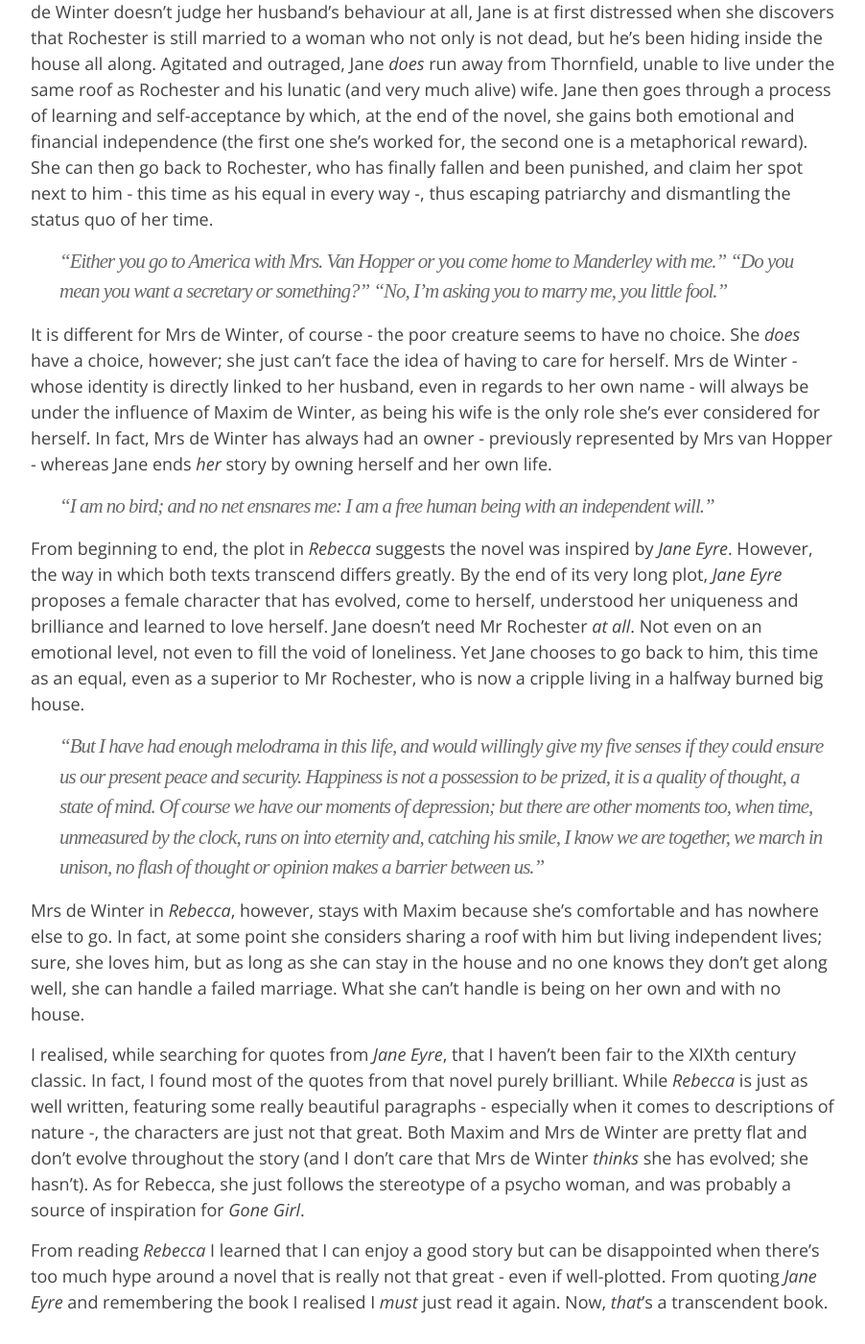
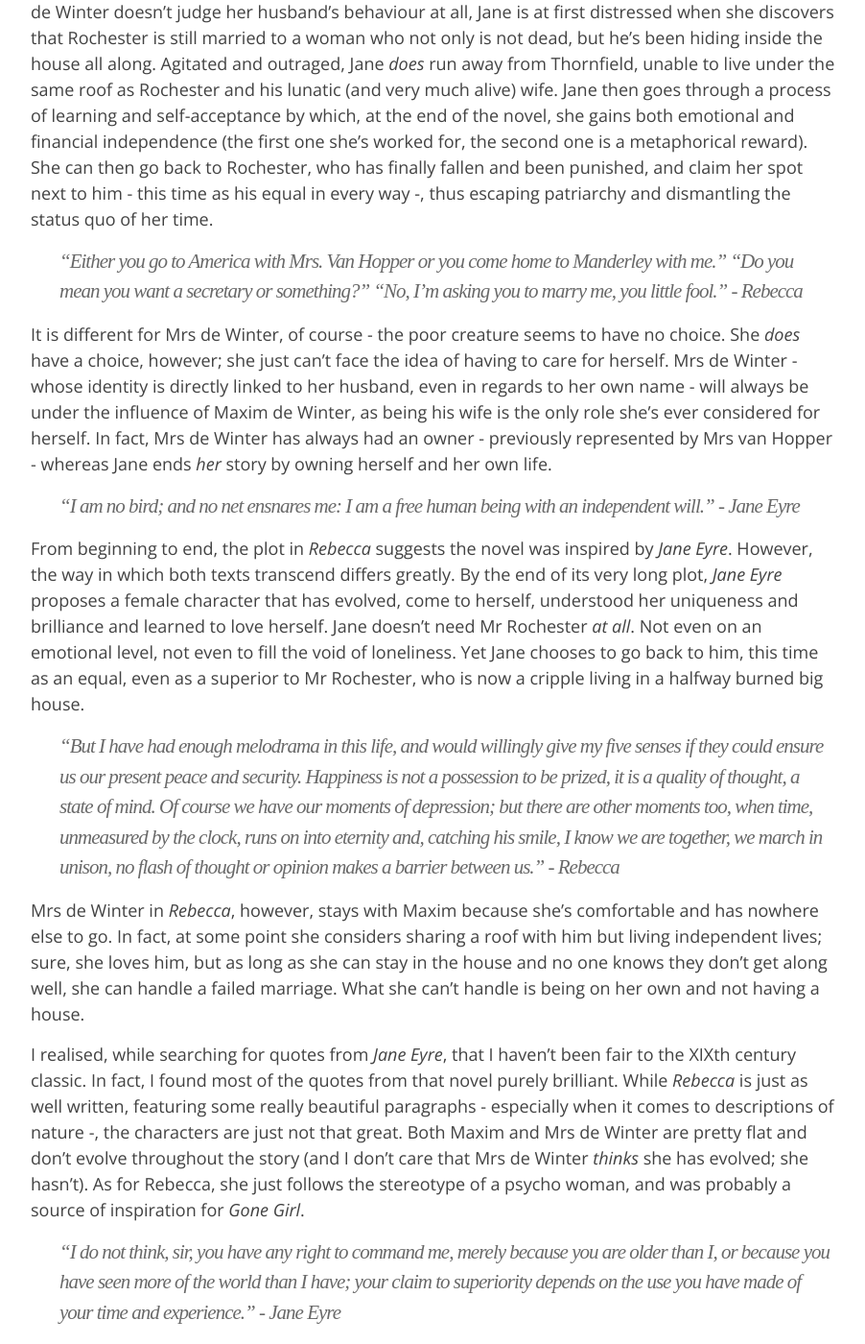
Before and after one commit to irenealgi/readbelow, a Jekyll site: the page built from _posts/2016-03-03-rebecca-vs-jane-eyre.md, in a window 1280 px wide and 1400 px high, scrolled down 2533 px. Shown: the whole window at 96% size, without its empty margins (188-1090 px from the left). Built offline with Jekyll 4.4.1, drawn with Linux system fonts in a browser that asks for light colours; some of the changed text lies outside the part shown.

Commit message:
Update 2016-03-03-rebecca-vs-jane-eyre.md

```diff
--- a/_posts/2016-03-03-rebecca-vs-jane-eyre.md
+++ b/_posts/2016-03-03-rebecca-vs-jane-eyre.md
@@ -15,13 +15,13 @@
 
 To be honest, I’m just glad I wasn’t imagining things here; the two novels are similar in many ways, _Rebecca_ obviously parallelling _Jane Eyre_. You can read several essays on the matter, from Bernadette Bertrandias’s _Daphne Du Maurier’s Transformation of Jane Eyre in Rebecca_ to John Seelye’s _Jane Eyre's American Daughters: From the Wide, Wide, World to Anne of Green Gables a Study of Marginalized Maidens and What They Mean_ and _Echoes in Gothic Romance: Stylistic Similarities Between Jane Eyre and Rebecca_, by Stephanie S. Haddad. All of them enlightening, and all of them touching upon the similarities between the two texts.
 
->“I am glad it cannot happen twice, the fever of first love. For it is a fever, and a burden, too, whatever the poets may say.”
+>“I am glad it cannot happen twice, the fever of first love. For it is a fever, and a burden, too, whatever the poets may say.” - _Rebecca_
 
 I am, however, going to focus on the _differences_ and, because this is ultimately a review on my last read - _Rebecca_ -, I am going to stand, for the first time, tall and proud of dear, plain Jane, and speak up, for the first time, on her behalf. To be blunt, Jane Eyre just makes a much stronger, compelling and admirable heroine. And if I’m allowed to be even more blunt, the nameless female character - and protagonist! - in _Rebecca_ has to be one of the blandest and most stupid female characters I’ve ever read about. She’s so insecure and jealous of a dead woman who apparently was more beautiful, intelligent and skilled than her, that she spends all her time wondering what she was like and whether her husband will ever be able to love her. I mean, you’re poor, inexperienced, not that pretty and lack a sense of style - why on Earth would anyone marry you other than because they loved _you_? But our protagonist is not as intelligent or as perceptive as her dead competitor, so she can’t think that deep - instead, she stays on the surface and analyses all events with the level of perceptiveness of a five year-old child. It’s not necessarily a bad thing if it’s done on purpose; I suspect this was the case here.
 
 As I hope you know by know (hint: spoiler alert), he who bears the name of Maxim de Winter killed his first wife, Rebecca, on the premise that _she_ was a crazy mad woman displaying immoral behaviour, sleeping around with other men and, it is subtly suggested, with her personal maid. Hehe. But of course, Maxim! You freaking _killed_ your wife and hid her in a sinking boat, but _she_ was the immoral one. God, I love that. But the madness doesn’t end here. What would you do if your newlywed husband confessed to killing his former wife?
 
->“Will you look into my eyes and tell me that you love me now?”
+>“Will you look into my eyes and tell me that you love me now?” - _Rebecca_
 
 Well, if it were me, I’d freak out to no end and run away. But our nameless female protagonist, from now on Mrs de Winter, takes pleasure in learning the truth and discovering that Rebecca was not that great after all - plus, Maxim never actually loved her! So instead of fleeing or at least questioning her husband and, well, considering whether his was a good move, she stands by his side and tries to find a way out when the dead body is discovered inside a sunken boat near Manderley’s shore. Concerned that the police may find out, Mrs de Winter hopes and prays for a lucky turn of events - and it happens.
 
@@ -29,18 +29,20 @@
 
 >“Either you go to America with Mrs. Van Hopper or you come home to Manderley with me."
 "Do you mean you want a secretary or something?"
-"No, I'm asking you to marry me, you little fool.”
+"No, I'm asking you to marry me, you little fool.” - _Rebecca_
 
 It is different for Mrs de Winter, of course - the poor creature seems to have no choice. She _does_ have a choice, however; she just can’t face the idea of having to care for herself. Mrs de Winter - whose identity is directly linked to her husband, even in regards to her own name - will always be under the influence of Maxim de Winter, as being his wife is the only role she’s ever considered for herself. In fact, Mrs de Winter has always had an owner - previously represented by Mrs van Hopper - whereas Jane ends _her_ story by owning herself and her own life.
 
->“I am no bird; and no net ensnares me: I am a free human being with an independent will.”
+>“I am no bird; and no net ensnares me: I am a free human being with an independent will.” - _Jane Eyre_
 
 From beginning to end, the plot in _Rebecca_ suggests the novel was inspired by _Jane Eyre_. However, the way in which both texts transcend differs greatly. By the end of its very long plot, _Jane Eyre_ proposes a female character that has evolved, come to herself, understood her uniqueness and brilliance and learned to love herself. Jane doesn’t need Mr Rochester _at all_. Not even on an emotional level, not even to fill the void of loneliness. Yet Jane chooses to go back to him, this time as an equal, even as a superior to Mr Rochester, who is now a cripple living in a halfway burned big house.
 
->“But I have had enough melodrama in this life, and would willingly give my five senses if they could ensure us our present peace and security. Happiness is not a possession to be prized, it is a quality of thought, a state of mind. Of course we have our moments of depression; but there are other moments too, when time, unmeasured by the clock, runs on into eternity and, catching his smile, I know we are together, we march in unison, no flash of thought or opinion makes a barrier between us.”
+>“But I have had enough melodrama in this life, and would willingly give my five senses if they could ensure us our present peace and security. Happiness is not a possession to be prized, it is a quality of thought, a state of mind. Of course we have our moments of depression; but there are other moments too, when time, unmeasured by the clock, runs on into eternity and, catching his smile, I know we are together, we march in unison, no flash of thought or opinion makes a barrier between us.” - _Rebecca_
 
-Mrs de Winter in _Rebecca_, however, stays with Maxim because she’s comfortable and has nowhere else to go. In fact, at some point she considers sharing a roof with him but living independent lives; sure, she loves him, but as long as she can stay in the house and no one knows they don’t get along well, she can handle a failed marriage. What she can’t handle is being on her own and with no house.
+Mrs de Winter in _Rebecca_, however, stays with Maxim because she’s comfortable and has nowhere else to go. In fact, at some point she considers sharing a roof with him but living independent lives; sure, she loves him, but as long as she can stay in the house and no one knows they don’t get along well, she can handle a failed marriage. What she can’t handle is being on her own and not having a house.
 
 I realised, while searching for quotes from _Jane Eyre_, that I haven’t been fair to the XIXth century classic. In fact, I found most of the quotes from that novel purely brilliant. While _Rebecca_ is just as well written, featuring some really beautiful paragraphs - especially when it comes to descriptions of nature -, the characters are just not that great. Both Maxim and Mrs de Winter are pretty flat and don’t evolve throughout the story (and I don’t care that Mrs de Winter _thinks_ she has evolved; she hasn’t). As for Rebecca, she just follows the stereotype of a psycho woman, and was probably a source of inspiration for _Gone Girl_.
 
+>"I do not think, sir, you have any right to command me, merely because you are older than I, or because you have seen more of the world than I have; your claim to superiority depends on the use you have made of your time and experience.” - _Jane Eyre_
+
 From reading _Rebecca_ I learned that I can enjoy a good story but can be disappointed when there’s too much hype around a novel that is really not that great - even if well-plotted. From quoting _Jane Eyre_ and remembering the book I realised I _must_ just read it again. Now, _that_’s a transcendent book.
```
